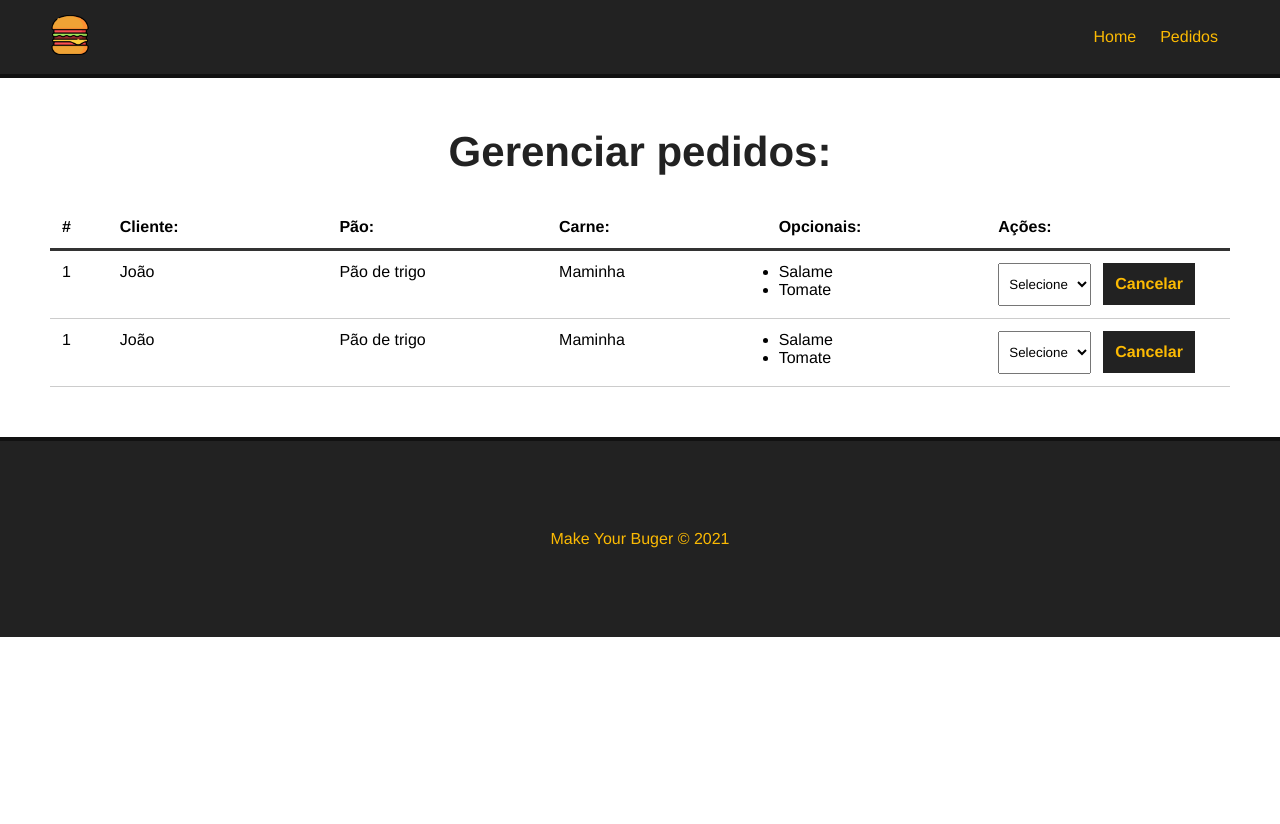
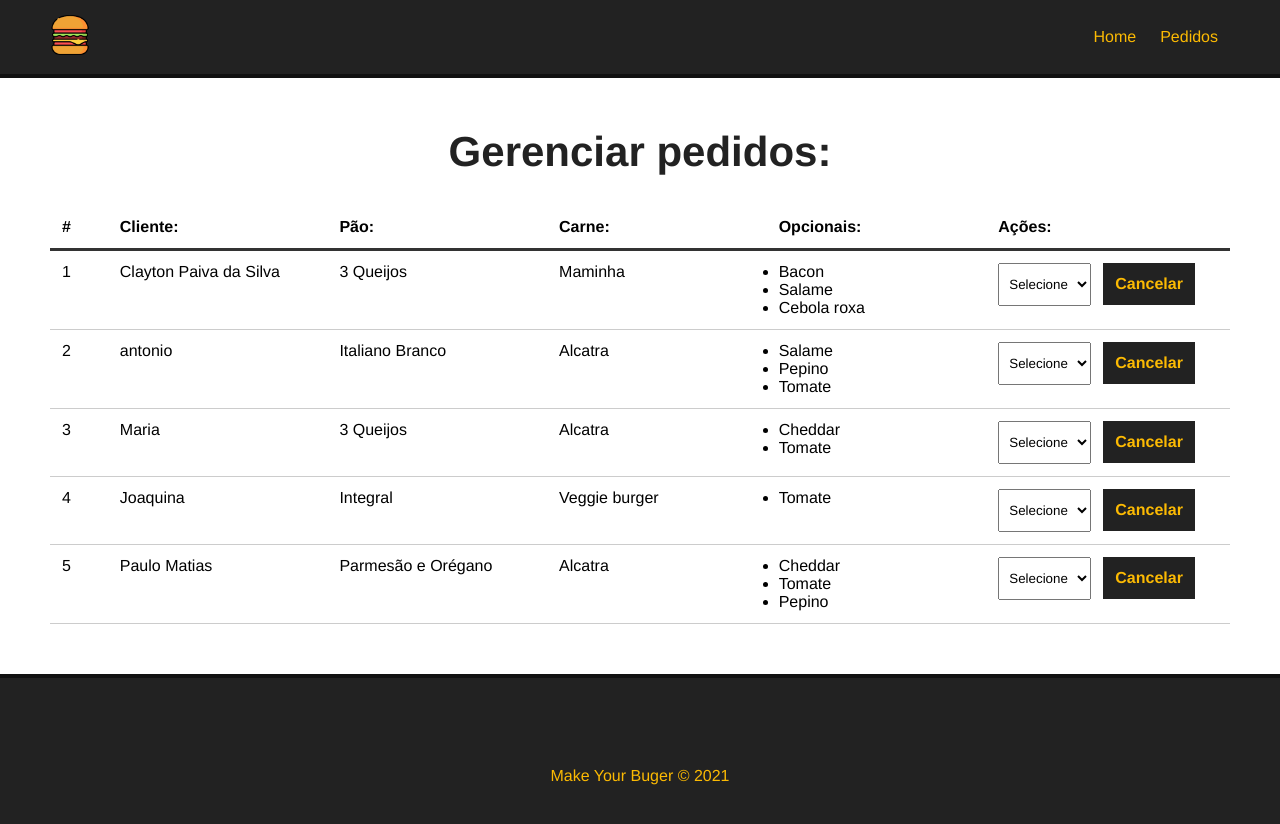
Before and after one commit to clayton3660/Projeto_make_your_burger_vue_Matheus_Batisttis, a Vue app: page /pedidos in a window 1280 px wide. Shown: the top 824 px of the page. Before the commit the page ends 800 px from the top, so only its background shows below. Built offline with nearby package versions, Linux system fonts and the light colour scheme; data requests are answered from the project's data file.

Commit message:
Aula29_Resgatando_pedidos_do_banco

```diff
--- a/db/db.json
+++ b/db/db.json
@@ -126,6 +126,18 @@
       ],
       "status": "Solicitado",
       "id": 4
+    },
+    {
+      "nome": "Paulo Matias",
+      "carne": "Alcatra",
+      "pao": "Parmesão e Orégano",
+      "opcionais": [
+        "Cheddar",
+        "Tomate",
+        "Pepino"
+      ],
+      "status": "Solicitado",
+      "id": 5
     }
   ]
 }
--- a/src/components/Dashboard.vue
+++ b/src/components/Dashboard.vue
@@ -11,35 +11,16 @@
       </div>
     </div>
     <div id="burger-table-rows">
-      <div class="burger-table-row">
-        <div class="order-number">1</div>
-        <div>João</div>
-        <div>Pão de trigo</div>
-        <div>Maminha</div>
+      <div class="burger-table-row" v-for="burger in burgers" :key="burger.id">
+        <div class="order-number">{{ burger.id }}</div>
+        <div>{{ burger.nome }}</div>
+        <div>{{ burger.pao }}</div>
+        <div>{{ burger.carne }}</div>
         <div>
           <ul>
-            <li>Salame</li>
-            <li>Tomate</li>
-          </ul>
-        </div>
-        <div>
-          <select name="status" class="status">
-            <option value="">Selecione</option>
-          </select>
-          <button class="delete-btn">Cancelar</button>
-        </div>
-      </div>
-    </div>
-    <div id="burger-table-rows">
-      <div class="burger-table-row">
-        <div class="order-number">1</div>
-        <div>João</div>
-        <div>Pão de trigo</div>
-        <div>Maminha</div>
-        <div>
-          <ul>
-            <li>Salame</li>
-            <li>Tomate</li>
+            <li v-for="(opcional, index) in burger.opcionais" :key="index">
+              {{ opcional }}
+            </li>
           </ul>
         </div>
         <div>
@@ -56,6 +37,28 @@
 <script>
 export default {
   name: "Dashboard",
+  data() {
+    return {
+      burgers: null,
+      burger_id: null,
+      status: [],
+    };
+  },
+  methods: {
+    async getPedidos() {
+      const req = await fetch("http://localhost:3000/bugers");
+      const data = await req.json();
+
+      this.burgers = data;
+
+      console.log(this.burgers);
+
+      //resgatar os status
+    },
+  },
+  mounted() {
+    this.getPedidos();
+  },
 };
 </script>
 
```
